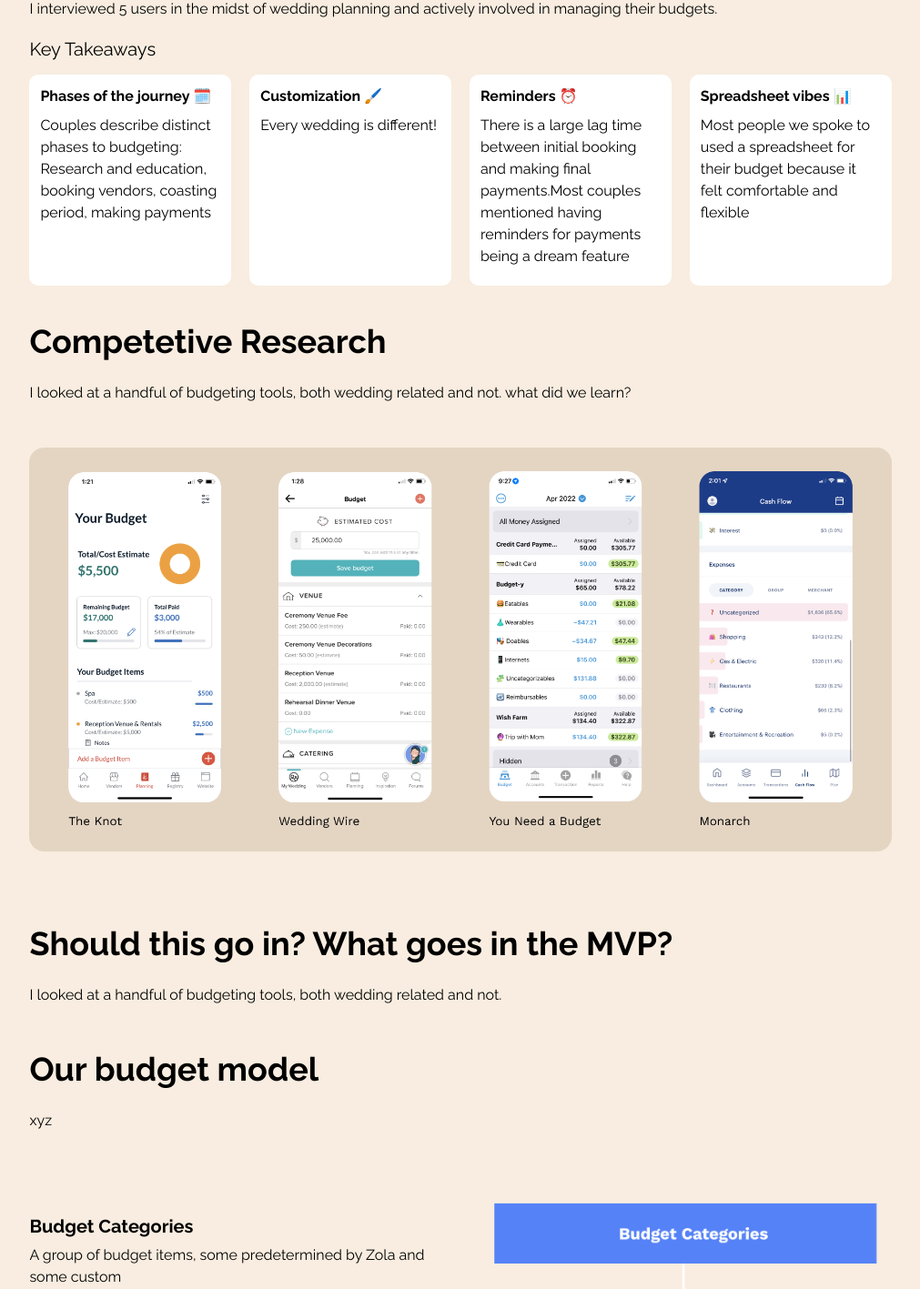
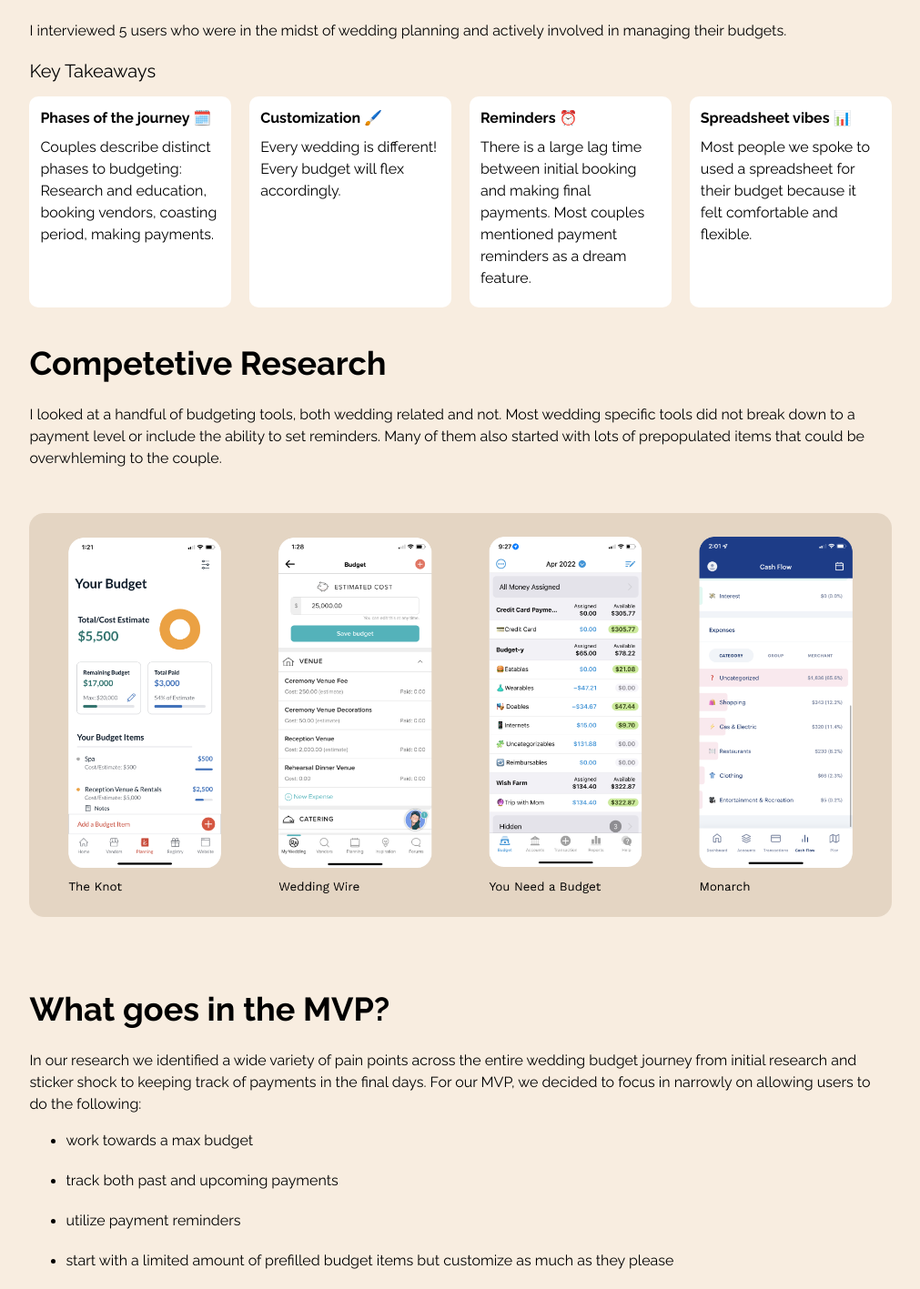
Before and after one commit to hottinet/casey-site-v2, a Next.js app: page /zola-budget-tool in a window 1280 px wide. Shown: the part 746-2163 px from the top of the page at 91% size, without its empty margins (134-1145 px from the left). Built offline with nearby package versions, Linux system fonts and the light colour scheme.

Commit message:
budget tool

```diff
--- a/src/pages/zola-budget-tool.tsx
+++ b/src/pages/zola-budget-tool.tsx
@@ -34,7 +34,7 @@ const ZolaBudgetTool: React.FC = () => (
     </ContentBox>
     <DetailPickle>
       <StackedText
-        bottomText="Our first goal, was to win back prospective couples explicitly searching for this budgeting tools and choosing competitors. Our second was to build an MVP buget tool and provide a simple and useful experience for early funnel users"
+        bottomText="Our first goal, was to win back prospective couples who were explicitly searching for budgeting tools and choosing competitors. Our second was to build an MVP buget tool that would provide a simple and useful experience for early funnel users"
         topText="The Goal"
       />
       <StackedText
@@ -45,8 +45,8 @@ const ZolaBudgetTool: React.FC = () => (
     <ContentBox column>
       <Title bold>Getting in the user mindset</Title>
       <Body mb={20}>
-        I interviewed 5 users in the midst of wedding planning and actively
-        involved in managing their budgets.
+        I interviewed 5 users who were in the midst of wedding planning and
+        actively involved in managing their budgets.
       </Body>
       <Heading>Key Takeaways</Heading>
     </ContentBox>
@@ -58,14 +58,16 @@ const ZolaBudgetTool: React.FC = () => (
           </Body>
           <Body mb={8}>
             Couples describe distinct phases to budgeting: Research and
-            education, booking vendors, coasting period, making payments
+            education, booking vendors, coasting period, making payments.
           </Body>
         </UTBox>
         <UTBox>
           <Body bold mb={8}>
             Customization 🖌️
           </Body>
-          <Body mb={8}>Every wedding is different!</Body>
+          <Body mb={8}>
+            Every wedding is different! Every budget will flex accordingly.
+          </Body>
         </UTBox>
         <UTBox>
           <Body bold mb={8}>
@@ -73,8 +75,8 @@ const ZolaBudgetTool: React.FC = () => (
           </Body>
           <Body mb={8}>
             There is a large lag time between initial booking and making final
-            payments.Most couples mentioned having reminders for payments being
-            a dream feature
+            payments. Most couples mentioned payment reminders as a dream
+            feature.
           </Body>
         </UTBox>
         <UTBox>
@@ -83,7 +85,7 @@ const ZolaBudgetTool: React.FC = () => (
           </Body>
           <Body mb={8}>
             Most people we spoke to used a spreadsheet for their budget because
-            it felt comfortable and flexible
+            it felt comfortable and flexible.
           </Body>
         </UTBox>
       </TwoByTwoGrid>
@@ -92,7 +94,9 @@ const ZolaBudgetTool: React.FC = () => (
       <Title bold>Competetive Research</Title>
       <Body>
         I looked at a handful of budgeting tools, both wedding related and not.
-        what did we learn?
+        Most wedding specific tools did not break down to a payment level or
+        include the ability to set reminders. Many of them also started with
+        lots of prepopulated items that could be overwhleming to the couple.
       </Body>
       <Image
         alt="Competitors"
@@ -101,14 +105,36 @@ const ZolaBudgetTool: React.FC = () => (
       />
     </ContentBox>
     <ContentBox column>
-      <Title bold>Should this go in? What goes in the MVP?</Title>
-      <Body>
-        I looked at a handful of budgeting tools, both wedding related and not.
+      <Title bold>What goes in the MVP?</Title>
+      <Body mb={0}>
+        In our research we identified a wide variety of pain points across the
+        entire wedding budget journey from initial research and sticker shock to
+        keeping track of payments in the final days. For our MVP, we decided to
+        focus in narrowly on allowing users to do the following:
       </Body>
+      <ul>
+        <li>
+          <Body mb={20}>work towards a max budget</Body>
+        </li>
+        <li>
+          <Body mb={20}>track both past and upcoming payments</Body>
+        </li>
+        <li>
+          <Body mb={20}>utilize payment reminders</Body>
+        </li>
+        <li>
+          <Body mb={20}>
+            start with a limited amount of prefilled budget items but customize
+            as much as they please
+          </Body>
+        </li>
+        <li>
+          <Body mb={80}>access Zola budgeting tips where appropriate</Body>
+        </li>
+      </ul>
     </ContentBox>
     <ContentBox column>
       <Title bold>Our budget model</Title>
-      <Body>xyz</Body>
       <GridBox center columnGap={40} mb={80} smColumns={2}>
         <Box width="100%">
           <Heading bold mb={8}>
@@ -145,9 +171,10 @@ const ZolaBudgetTool: React.FC = () => (
     <ContentBox column>
       <Title bold>Our math</Title>
       <Body>
-        xyz some apps used confusing math, we wanted ours to be as
-        straightforward as possible and we worked with the copy team to create
-        the best names
+        Some competitors used confusing math to display the amounts left or
+        paid. We wanted our numbers to be as straightforward as possible and we
+        worked with the copy team to create simple names and descriptions for
+        each.
       </Body>
       <GridBox center columnGap={40} mb={80} smColumns={2}>
         <Box width="100%">
@@ -184,7 +211,15 @@ const ZolaBudgetTool: React.FC = () => (
       <Title bold>Design Iterations</Title>
       <Heading bold>How do we show all the necessary numbers?</Heading>
       <Heading>Iteration 1</Heading>
-      <GridBox columnGap={20} columns={3} mb={40} rowGap={20} smColumns={2}>
+      <Body>
+        Most wedding budgets include an estimate, total and balance for each
+        budget item. We wanted to find a way to display these numbers in a way
+        that made them easy to compare like the spreadsheets most of our couples
+        were currently using. After exploring these three iterations, we decided
+        that we would remove the concept of an estimate cost from our initial
+        system.
+      </Body>
+      <GridBox columnGap={20} columns={3} mb={80} rowGap={20} smColumns={2}>
         <Image
           alt="Iteration of the design with two separate views"
           fitParent
@@ -201,9 +236,15 @@ const ZolaBudgetTool: React.FC = () => (
           src="/ZolaBudget/zola-main-3.png"
         />
       </GridBox>
-      <Body>we decided to remove the oncept of an estimate</Body>
       <Heading>Iteration 2</Heading>
-      <GridBox columnGap={20} columns={2} mb={40} rowGap={20} smColumns={2}>
+      <Body>
+        Once we narrowed down to two numbers per item, we ran a user test where
+        we asked users to compare a version of the budget that showed the
+        numbers side by side to a version with a segmented control. We found
+        that an overwhelming number of people preferred to see the numbers next
+        to eachother.
+      </Body>
+      <GridBox columnGap={20} columns={2} mb={80} rowGap={20} smColumns={2}>
         <Image
           alt="Design with a tab to swap between cost and balance due"
           fitParent
@@ -216,7 +257,12 @@ const ZolaBudgetTool: React.FC = () => (
         />
       </GridBox>
       <Heading bold>How do we relate payments and reminders?</Heading>
-      <GridBox columnGap={20} columns={2} mb={40} rowGap={20} smColumns={2}>
+      <Body>
+        We also had user testers compare a budget tool where the reminders and
+        payments were separate to one where the two were combined. We found a
+        slight lean towards combining the concepts.
+      </Body>
+      <GridBox columnGap={20} columns={2} mb={80} rowGap={20} smColumns={2}>
         <Image
           alt="Design with reminders and payments combined"
           fitParent
@@ -229,7 +275,13 @@ const ZolaBudgetTool: React.FC = () => (
         />
       </GridBox>
       <Heading bold>How do we treat the at-a-glance numbers?</Heading>
-      <GridBox columnGap={20} columns={3} mb={40} rowGap={20} smColumns={2}>
+      <Body>
+        We wanted to have a visual way to show a users progress with their
+        budget. Below are three of the top contenders for displaying those main
+        numbers. Internally, we decided to move forward with the bar graph
+        option.
+      </Body>
+      <GridBox columnGap={20} columns={3} mb={80} rowGap={20} smColumns={2}>
         <Image
           alt="Design with three big numbers at the top"
           fitParent
@@ -247,6 +299,17 @@ const ZolaBudgetTool: React.FC = () => (
         />
       </GridBox>
     </ContentBox>
+    <ContentBox column>
+      <Title bold>Performance</Title>
+      <Body>
+        In the first two weeks, we saw 25,000 users explore the budget tool with
+        no marketing efforts. and 8,257 signups
+      </Body>
+      <Body>
+        Our goal for conversion was 25% and we found that our conversion rate
+        hovered around 34%
+      </Body>
+    </ContentBox>
   </Layout>
 );
 
```
